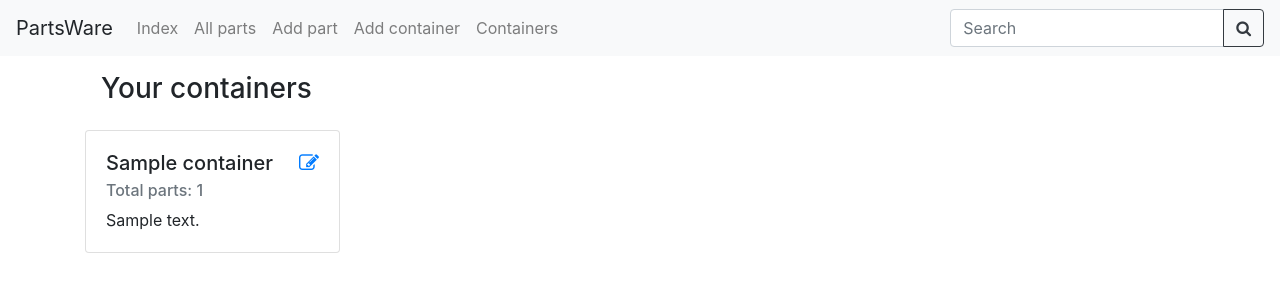
After one commit to kobus-v-schoor/parts-ware, a Django app: page /list_containers/ in a window 1280 px wide. The commit adds this page. Shown: the top 300 px of the page. Run offline with Django 3.2, Linux system fonts and the light colour scheme; a user stored in the database is signed in; tables that the repository leaves empty hold one stand-in row (values such as "Sample post"); some libraries are stand-ins or nearby versions.

Commit message:
added container list, container edit and delete

```diff
--- a/partsware/parts/templates/parts/base.html
+++ b/partsware/parts/templates/parts/base.html
@@ -31,6 +31,11 @@
                     Add container
                 </a>
             </li>
+            <li class="nav-item">
+                <a class="nav-link" href="{% url 'parts:list_containers' %}">
+                    Containers
+                </a>
+            </li>
         </ul>
 
         {% if not no_nav_search %}
--- /dev/null
+++ b/partsware/parts/templates/parts/list_containers.html
@@ -0,0 +1,44 @@
+{% extends 'parts/base.html' %}
+
+{% block title %}Containers{% endblock%}
+
+{% block parts_content %}
+
+<div class="row m-3">
+    <h3>Your containers</h3>
+</div>
+
+{% if not containers %}
+<div class="alert alert-warning">No containers found</div>
+{% else %}
+<div class="row">
+    {% for container in containers %}
+    <div class="col-sm-3 mb-3">
+        <div class="card">
+            <div class="card-body">
+                <h5 class="card-title">
+                    {{ container.name }}
+
+                    <div class="float-right">
+                        <a href="{% url 'parts:edit_container' container.pk %}" title="Edit">
+                            <i class="fa fa-edit"></i>
+                        </a>
+                    </div>
+                </h5>
+                <h6 class="card-subtitle mb-2 text-muted">
+                    Total parts: {{ container.part_set.count }}
+                </h6>
+
+                {% if container.description %}
+                <p class="card-text">
+                {{ container.description }}
+                </p>
+                {% endif %}
+            </div>
+        </div>
+    </div>
+    {% endfor %}
+</div>
+{% endif %}
+
+{% endblock %}
--- a/partsware/parts/templates/parts/search.html
+++ b/partsware/parts/templates/parts/search.html
@@ -61,12 +61,14 @@ No parts found
                     {{ part.container }}: {{ part.location }}
                 </h6>
 
+                {% if part.quantity %}
                 <h6 class="card-subtitle text-muted mb-2">
                     Quantity: {{ part.quantity }}
                     {% if part.price %}
                     @ {{ part.price }}
                     {% endif %}
                 </h6>
+                {% endif %}
 
                 <p class="card-text">
                 {{ part.description | truncatechars:150 }}
--- a/partsware/parts/urls.py
+++ b/partsware/parts/urls.py
@@ -9,7 +9,12 @@ urlpatterns = [
     path('media/<str:media_type>/<int:part_id>/', views.media, name='media'),
     path('search/', views.search, name='search'),
     path('all_parts/', views.all_parts, name='all_parts'),
+    path('list_containers/', views.list_containers, name='list_containers'),
     path('add_container/', views.add_container, name='add_container'),
+    path('edit_container/<int:container_id>/', views.edit_container,
+         name='edit_container'),
+    path('delete_container/<int:container_id>/', views.delete_container,
+         name='delete_container'),
     path('part/<int:part_id>/', views.view_part, name='view_part'),
     path('add_part/', views.add_part, name='add_part'),
     path('edit_part/<int:part_id>/', views.edit_part, name='edit_part'),
--- a/partsware/parts/views.py
+++ b/partsware/parts/views.py
@@ -140,8 +140,18 @@ def all_parts(request):
     return render(request, 'parts/search.html', context=context)
 
 @login_required
+def list_containers(request):
+    containers = Container.objects.filter(user=request.user).order_by('name')
+
+    context = {
+        'containers': containers,
+    }
+
+    return render(request, 'parts/list_containers.html', context=context)
+
+@login_required
 def add_container(request):
-    successfully_added = False
+    success = False
 
     if request.method == 'POST':
         form = ContainerForm(request.POST)
@@ -149,17 +159,60 @@ def add_container(request):
             container = form.save(commit=False)
             container.user = request.user
             container.save()
-            successfully_added = True
+            success = True
     else:
         form = ContainerForm()
 
     context = {
         'new_container': True,
-        'successfully_added': successfully_added,
+        'success': success,
+        'post_url': reverse('parts:add_container'),
         'form': form,
     }
 
     return render(request, 'parts/container.html', context=context)
+
+@login_required
+def edit_container(request, container_id):
+    container = get_object_or_404(Container, pk=container_id)
+
+    # check if user owns container
+    if container.user != request.user:
+        raise PermissionDenied()
+
+    success = False
+
+    if request.method == 'POST':
+        form = ContainerForm(request.POST, instance=container)
+        if form.is_valid():
+            form.save()
+            success = True
+    else:
+        form = ContainerForm(instance=container)
+
+    context = {
+        'new_container': False,
+        'has_parts': container.part_set.exists(),
+        'success': success,
+        'post_url': reverse('parts:edit_container',
+                            kwargs={'container_id': container_id}),
+        'form': form,
+        'container_id': container.pk,
+    }
+
+    return render(request, 'parts/container.html', context=context)
+
+@login_required
+def delete_container(request, container_id):
+    container = get_object_or_404(Container, pk=container_id)
+
+    # check if user owns container
+    if container.user != request.user:
+        raise PermissionDenied()
+
+    container.delete()
+
+    return redirect('parts:list_containers')
 
 @login_required
 def view_part(request, part_id):
```
Also changed, not shown: partsware/parts/templates/parts/container.html (+32 -6 lines).
